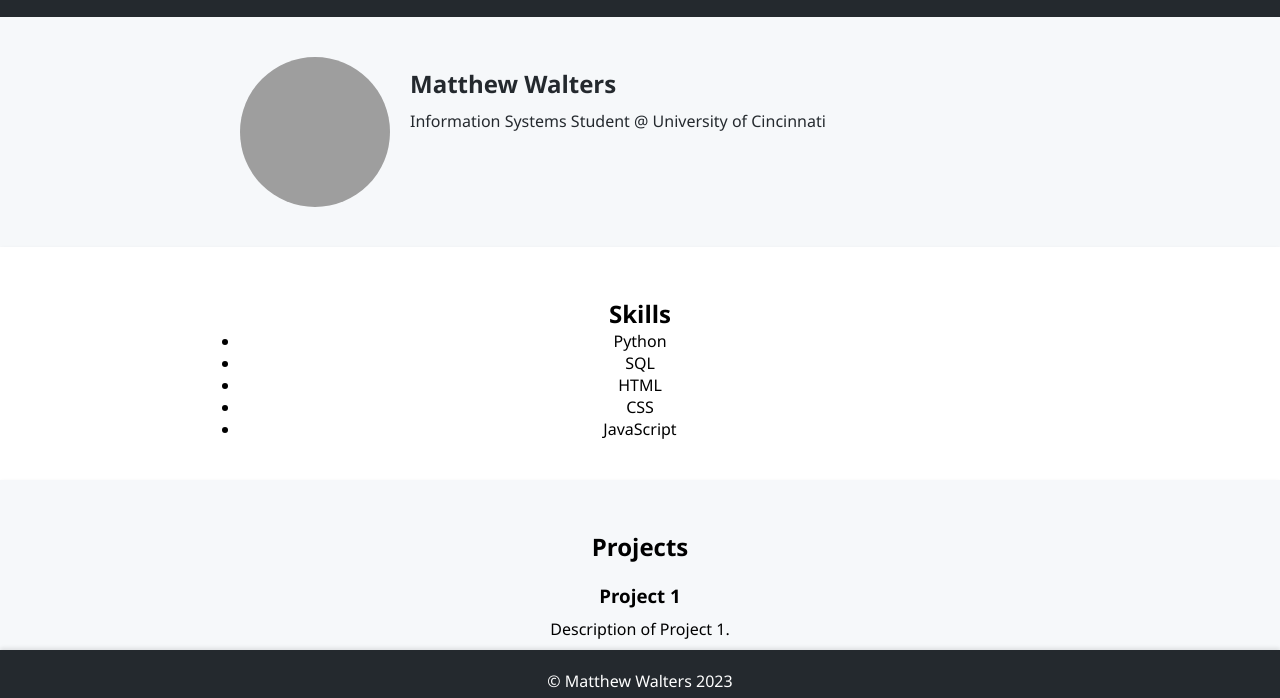
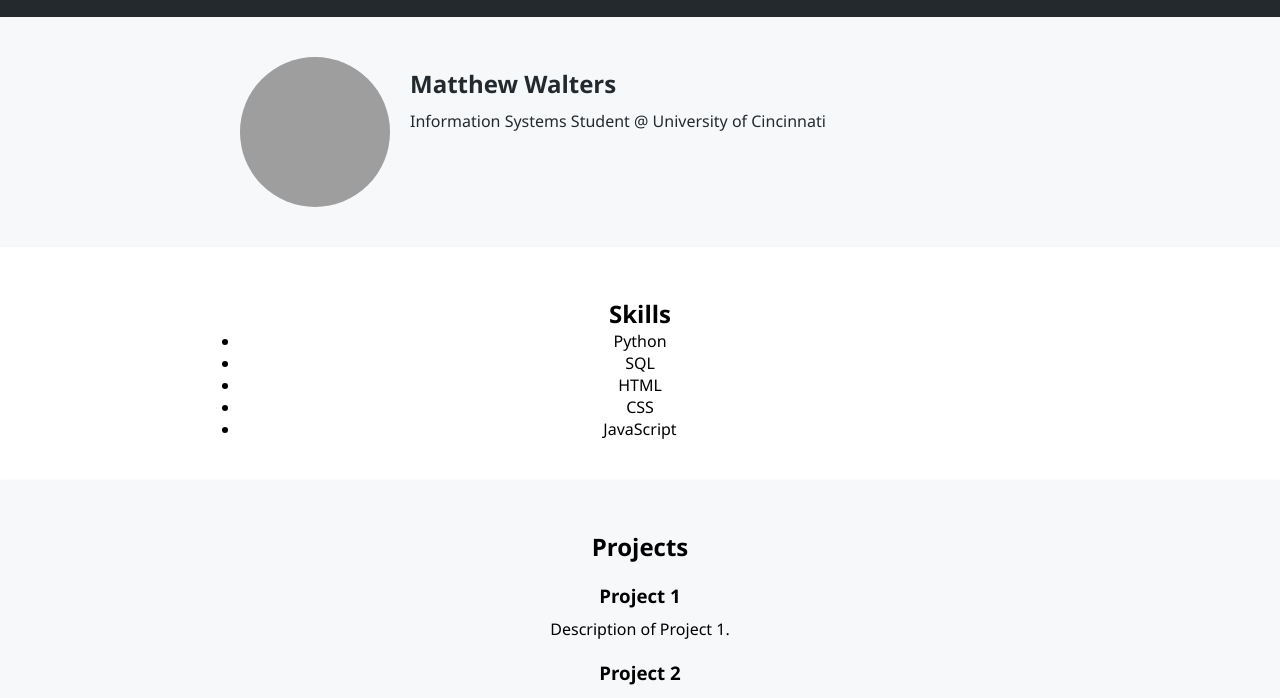
Before and after one commit to Matt-D-Walters/Matt-D-Walters, a plain HTML site: page index.html in a window 1280 px wide. Shown: the part 98-796 px from the top of the page. Drawn offline with Linux system fonts and the light colour scheme; grey boxes are pictures that could not be loaded.

Commit message:
removed the footer in index

```diff
--- a/index.html
+++ b/index.html
@@ -69,12 +69,6 @@
     </div>
   </section>
 
-  <footer class="footer">
-    <div class="container">
-      <p>&copy; Matthew Walters 2023</p>
-    </div>
-  </footer>
-
   <!-- JavaScript for smooth scrolling -->
   <script src="script.js"></script>
 </body>
```
